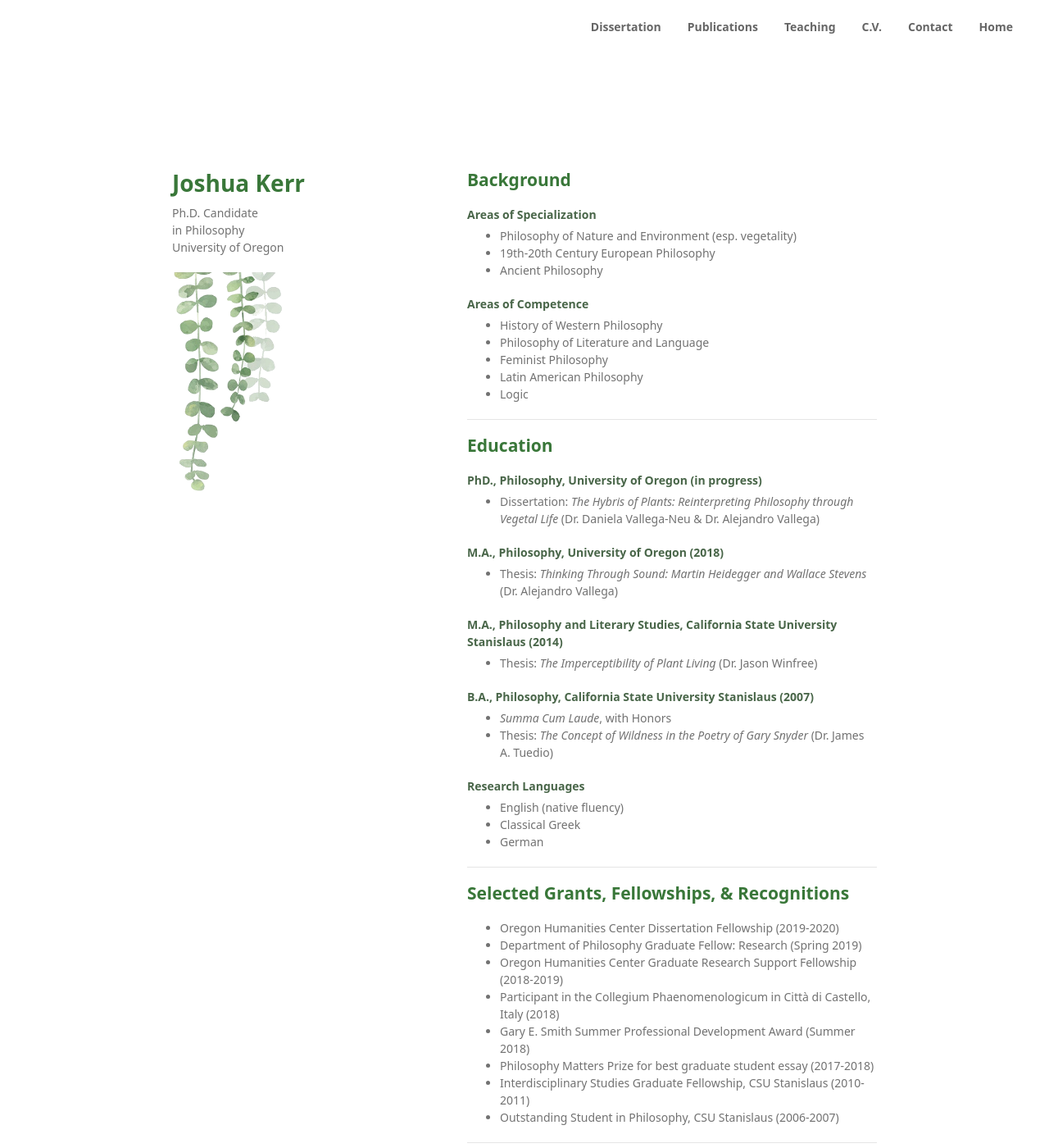
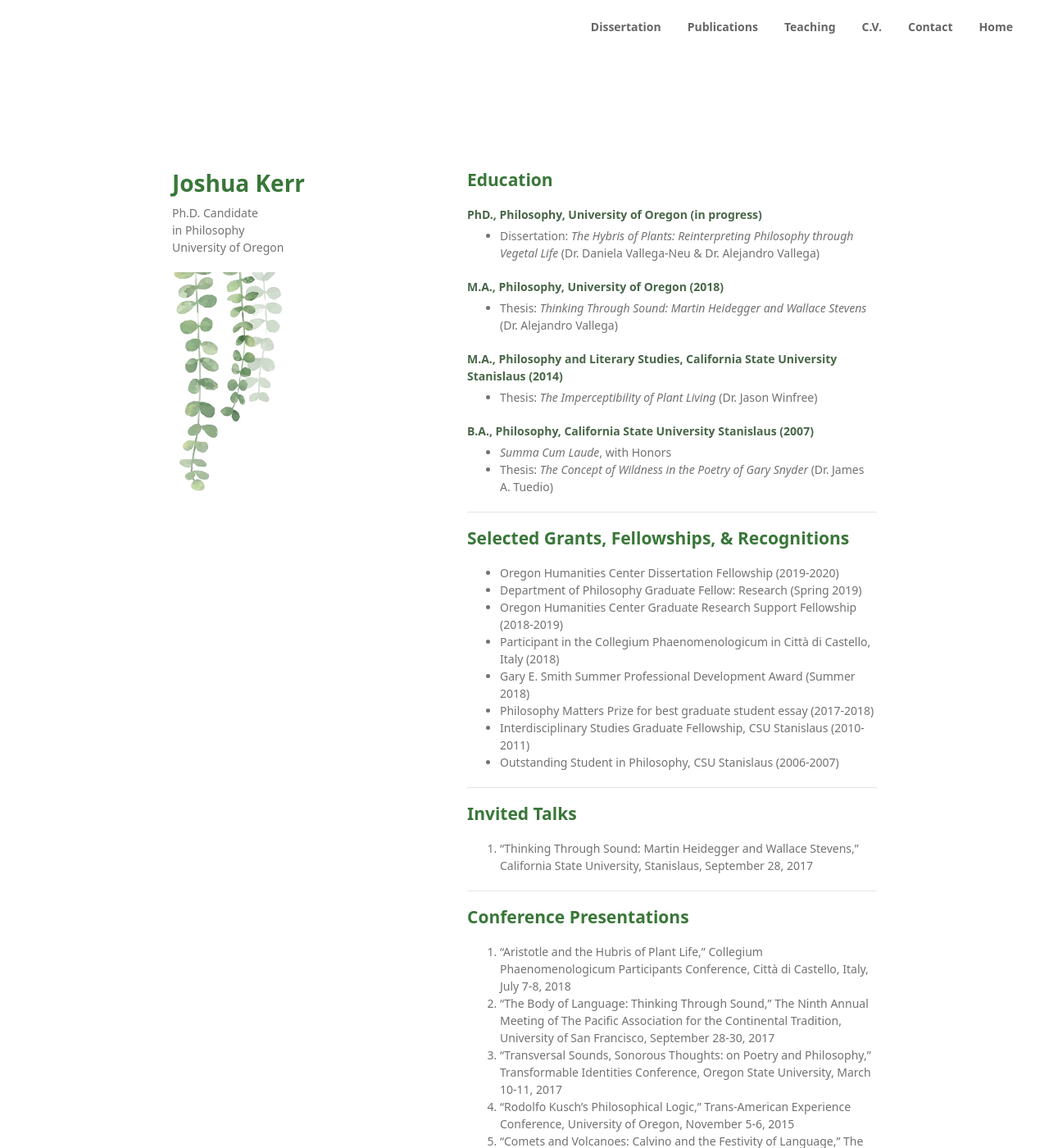
Before and after one commit to joshuakerr/joshuakerr.github.io.old, a Jekyll site: the page built from pages/cv.md, in a window 1280 px wide and 1400 px high. Shown: the whole window at 82% size. Built offline with Jekyll 4.4.1, drawn with Linux system fonts in a browser that asks for light colours; a script that is not in the unit is left out.

Commit message:
trimmed cv

```diff
--- a/pages/cv.md
+++ b/pages/cv.md
@@ -2,22 +2,6 @@
     layout: default
     title: C.V.
     tagline: Curriculum Vitae
----
-
-## Background
-
-#### Areas of Specialization
-- Philosophy of Nature and Environment (esp. vegetality)
-- 19th-20th Century European Philosophy
-- Ancient Philosophy
-
-#### Areas of Competence
-- History of Western Philosophy
-- Philosophy of Literature and Language
-- Feminist Philosophy
-- Latin American Philosophy
-- Logic
-
 ---
 
 ## Education
@@ -34,11 +18,6 @@
 #### B.A., Philosophy, California State University Stanislaus (2007)
 - *Summa Cum Laude*, with Honors
 - Thesis: *The Concept of Wildness in the Poetry of Gary Snyder* (Dr. James A. Tuedio)
-
-#### Research Languages
-- English (native fluency)
-- Classical Greek
-- German
 
 ---
 
```
